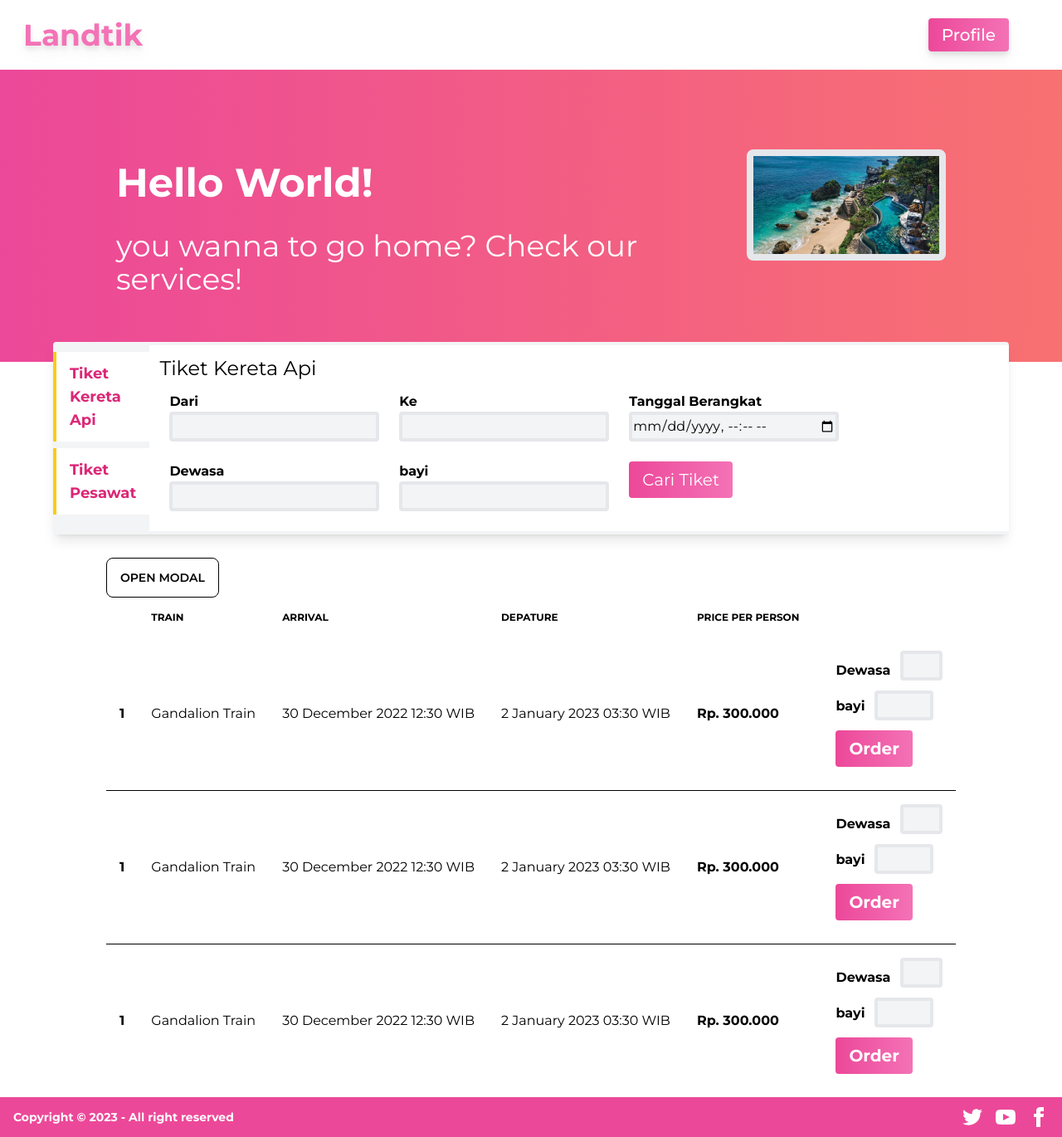
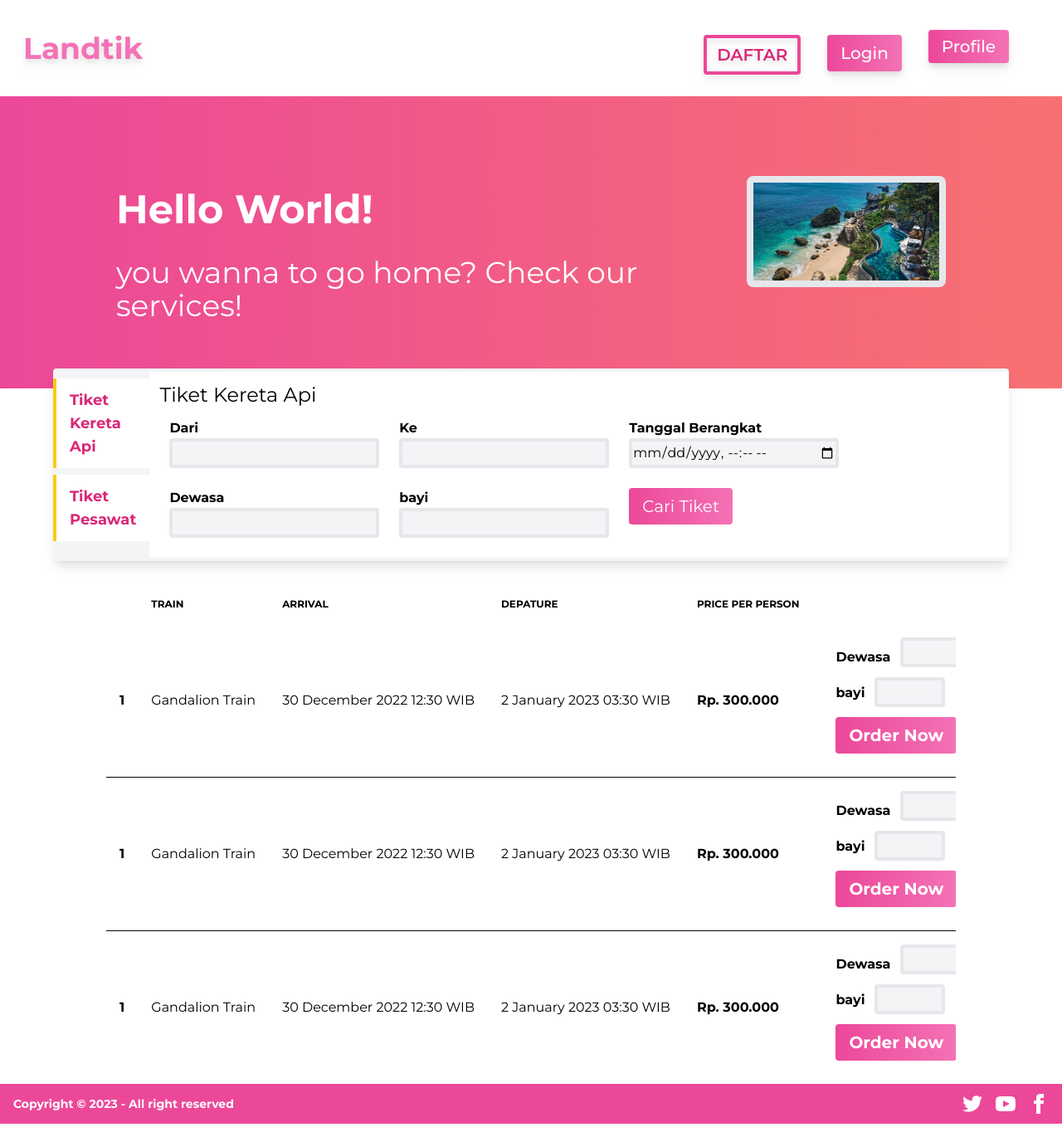
Before and after one commit to baharsah/ftreact, a React (Vite) app: page / in a window 1280 px wide. Shown: the whole page at 83% size. Built offline with nearby package versions, Linux system fonts and the light colour scheme.

Commit message:
improvision updates

```diff
--- a/src/components/DetailTicket.jsx
+++ b/src/components/DetailTicket.jsx
@@ -5,10 +5,10 @@ function DetailTicket() {
   return (
     <>
     <h1 className='m-4 text-center font-bold text-xl'>Tiket Saya</h1>
-    <div className='flex'>
+    <div className='flex max-md:flex-col'>
     <div className="m-16 border rounded rounded-8 border-8">
     <img  src={VT} width={"20%"} height={"20%"}/>
-    <div className="flex m-8 justify-evenly flex-wrap w-full">
+    <div className="flex m-8 justify-evenly max-md:flex-col flex-wrap w-full">
       <div className='px-16'>
         <h1 className='font-bold text-2xl'>Argo Wilis</h1>
         <p>Eksekutif</p>
@@ -57,7 +57,6 @@ function DetailTicket() {
         <th>No Telepon</th>
         <th>Email</th>
         <th></th>
-        <th></th>
       </tr>
     </thead>
     <tbody>
@@ -68,7 +67,6 @@ function DetailTicket() {
         <td>Blue</td>
         <td>Blue</td>
         <td>
-        <button className="bg-gradient-to-r from-pink-500 to-pink-400 text-white text-xl rounded px-4 py-2 font-bold">Pay Now</button>
 
         </td>
         <td>
@@ -89,10 +87,12 @@ function DetailTicket() {
           <h1 className=' text-2xl font-bold text-pink-400'> Rp. 500.000</h1>
           {/* The button to open modal */}
 <label htmlFor="my-modal" className="bg-gradient-to-r m-3 btn from-pink-500 to-pink-400 text-white text-xl rounded px-4 py-2 font-bold">Detail</label>
+<button className="bg-gradient-to-r from-pink-500 to-pink-400 text-white text-xl rounded px-4 py-2 font-bold">Pay Now</button>
+
 
 {/* Put this part before </body> tag */}
 <input type="checkbox" id="my-modal" className="modal-toggle" />
-<div className="modal bg-gray-50/[.6]">
+<div className="modal modal-bottom bg-gray-50/[.6]">
   <div className="modal-box  bg-gray-100">
     <h3 className="font-bold text-lg">Congratulations random Internet user!</h3>
     <p className="py-4">You've been selected for a chance to get one year of subscription to use Wikipedia for free!</p>
--- a/src/components/Navbar.jsx
+++ b/src/components/Navbar.jsx
@@ -7,25 +7,23 @@ function Navbar() {
 
   var navigate = useNavigate()
   return (
-    <nav className="px-2 sm:px-4 py-2.5">
+    <>
+    <nav className="px-2 sm:px-4 py-2.5 flex">
     <div class="container  drop-shadow-lg flex flex-wrap items-center justify-between mx-auto">
         {/* TODO: Change Logo  */}
         {/* TODO: Create Register and Login */}
-      <a href="#" class="flex items-center hover:bg-pink-400" onClick={() => {navigate('/')}}>
+      <a href="#" class="flex flex-row items-center hover:bg-pink-400" onClick={() => {navigate('/')}}>
           <span class="self-center text-4xl font-bold whitespace-nowrap text-pink-400 hover:text-pink-100 p-3">Landtik</span>
           </a>
-      <button data-collapse-toggle="navbar-default" type="button" class="inline-flex items-center p-2 ml-3 text-sm text-gray-500 rounded-lg md:hidden hover:bg-gray-100 focus:outline-none focus:ring-2 focus:ring-gray-200 dark:text-gray-400 dark:hover:bg-gray-700 dark:focus:ring-gray-600" aria-controls="navbar-default" aria-expanded="false">
-        <span class="sr-only">Open main menu</span>
-        <svg class="w-6 h-6" aria-hidden="true" fill="currentColor" viewBox="0 0 20 20" xmlns="http://www.w3.org/2000/svg"><path fill-rule="evenodd" d="M3 5a1 1 0 011-1h12a1 1 0 110 2H4a1 1 0 01-1-1zM3 10a1 1 0 011-1h12a1 1 0 110 2H4a1 1 0 01-1-1zM3 15a1 1 0 011-1h12a1 1 0 110 2H4a1 1 0 01-1-1z" clip-rule="evenodd"></path></svg>
-      </button>
-      <div class="hidden w-full md:block md:w-auto" id="navbar-default">
-        <ul class="flex flex-col p-4 mt-4 md:flex-row md:space-x-8 md:mt-0 md:text-sm md:font-medium md:border-0">
-        {/* <li>
-                    <button className=" font-semibold text-pink-600/100 border-4 border-pink-500/100 text-xl rounded px-3 py-1">Daftar</button>
+      <div class="w-full md:block md:w-auto" id="navbar-default">
+        <ul class="flex p-4 mt-4 flex-row space-x-8 mt-0 text-sm font-medium border-0">
+        <li>
+                    <label htmlFor='my-modal-6' className="btn font-semibold text-pink-600/100 border-4 border-pink-500/100 text-xl rounded px-3 py-1">Daftar</label>
+
           </li>
           <li>
                     <button className="bg-gradient-to-r from-pink-500 to-pink-400 text-white text-xl rounded px-4 py-2">Login</button>
-          </li> */}
+          </li>
           <div className="dropdown dropdown-end z-[500]">
   <label tabIndex={0} className="rounded rounded-1 bg-gradient-to-r from-pink-500 to-pink-400 text-white text-xl px-4 py-2">Profile</label>
   <ul tabIndex={0} className=" my-2 bg-gray-100 dropdown-content menu p-2 shadow rounded-box w-52">
@@ -44,6 +42,28 @@ function Navbar() {
       </div>
     </div>
   </nav>
+                      {/* modal Register  */}
+
+                      <input type="checkbox" id="my-modal-6" className="modal-toggle" />
+                      <div className="modal bg-gray-500/[.7] modal-bottom">
+                   <div className="modal-box bg-gray-100 z-50">
+                   <label htmlFor="my-modal-6" className="btn border-0 bg-gray-300 btn-sm btn-circle absolute right-2 top-2">✕</label>
+                    <h3 className="font-bold text-6xl m-2 text-lg text-center">Daftar</h3>
+                    <label htmlFor="">Nama Lengkap</label>
+                    <input type="text" placeholder="Nama" class="input input-bordered w-full m-3" />
+                    <label htmlFor="">Username</label>
+                    <input type="text" placeholder="Username" class="input input-bordered w-full m-3" />
+                    <label htmlFor="">Email</label>
+                    <input type="email" placeholder="Email" class="input input-bordered w-full m-3" />
+                    <label htmlFor="">Password</label>
+                    <input type="password" placeholder="Password" class="input input-bordered w-full m-3" />
+
+                  <div className="modal-action">
+                   {/* <label htmlFor="my-modal-6" className="btn">Yay!</label> */}
+                   </div>
+                     </div>
+                      </div>
+                      </>
   )
 }
 
--- a/src/components/Schedules.jsx
+++ b/src/components/Schedules.jsx
@@ -12,23 +12,6 @@ var handleLoading = () => { setTimeout(() =>{} , 9000 ); changeIsLoading(false);
  var  navigate = useNavigate()
   return (
     <div className="overflow-x-auto mx-32">
-      {/* TODO: Update Modal */}
-      {/* The button to open modal */}
-<label htmlFor="my-modal" className="btn">open modal</label>
-
-{/* Put this part before </body> tag */}
-<input type="checkbox" id="my-modal" className="modal-toggle" />
-<div className="modal hover:bg-pink-100/[.6]">
-  <div className="modal-box bg-pink-500 box-shadow-lg hover:bg-pink-600">
-    {isLoading && <FaSpinner className="animate-spin text-white h-1/4 w-1/4 m-auto" /> }
-    {  !isLoading && <><h3 className="font-bold text-lg text-white">Congratulations random Internet user!</h3>
-    <p className="py-4 text-white">You've been selected for a chance to get one year of subscription to use Wikipedia for free!</p>
-   </>}
-   <div className="modal-action">
-      <label htmlFor="my-modal" className="btn">Yay!</label>
-    </div>
-  </div>
-</div>
   <table className="table w-full">
     {/* <!-- head --> */}
     <thead>
@@ -59,7 +42,7 @@ var handleLoading = () => { setTimeout(() =>{} , 9000 ); changeIsLoading(false);
             <input type="number"  name="bayi" className='w-1/2 border-4 bg-gray-100 rounded h-9'/>
 
             </div>
-        <button className="m-3 bg-gradient-to-r from-pink-500 to-pink-400 text-white text-xl rounded px-4 py-2 font-bold">Order</button>
+        <button className="m-3 bg-gradient-to-r from-pink-500 to-pink-400 text-white text-xl rounded px-4 py-2 font-bold">Order Now</button>
 
 
         </td>
@@ -81,7 +64,7 @@ var handleLoading = () => { setTimeout(() =>{} , 9000 ); changeIsLoading(false);
             <input type="number"  name="bayi" className='w-1/2 border-4 bg-gray-100 rounded h-9'/>
 
             </div>
-        <button className="m-3 bg-gradient-to-r from-pink-500 to-pink-400 text-white text-xl rounded px-4 py-2 font-bold">Order</button>
+        <button className="m-3 bg-gradient-to-r from-pink-500 to-pink-400 text-white text-xl rounded px-4 py-2 font-bold">Order Now</button>
 
 
         </td>
@@ -105,7 +88,7 @@ var handleLoading = () => { setTimeout(() =>{} , 9000 ); changeIsLoading(false);
             <input type="number"  name="bayi" className='w-1/2 border-4 bg-gray-100 rounded h-9'/>
 
             </div>
-          <button className=" m-3 bg-gradient-to-r from-pink-500 to-pink-400 text-white text-xl rounded px-4 py-2 font-bold">Order</button>
+          <button className=" m-3 bg-gradient-to-r from-pink-500 to-pink-400 text-white text-xl rounded px-4 py-2 font-bold">Order Now</button>
 
 
         </td>
```
